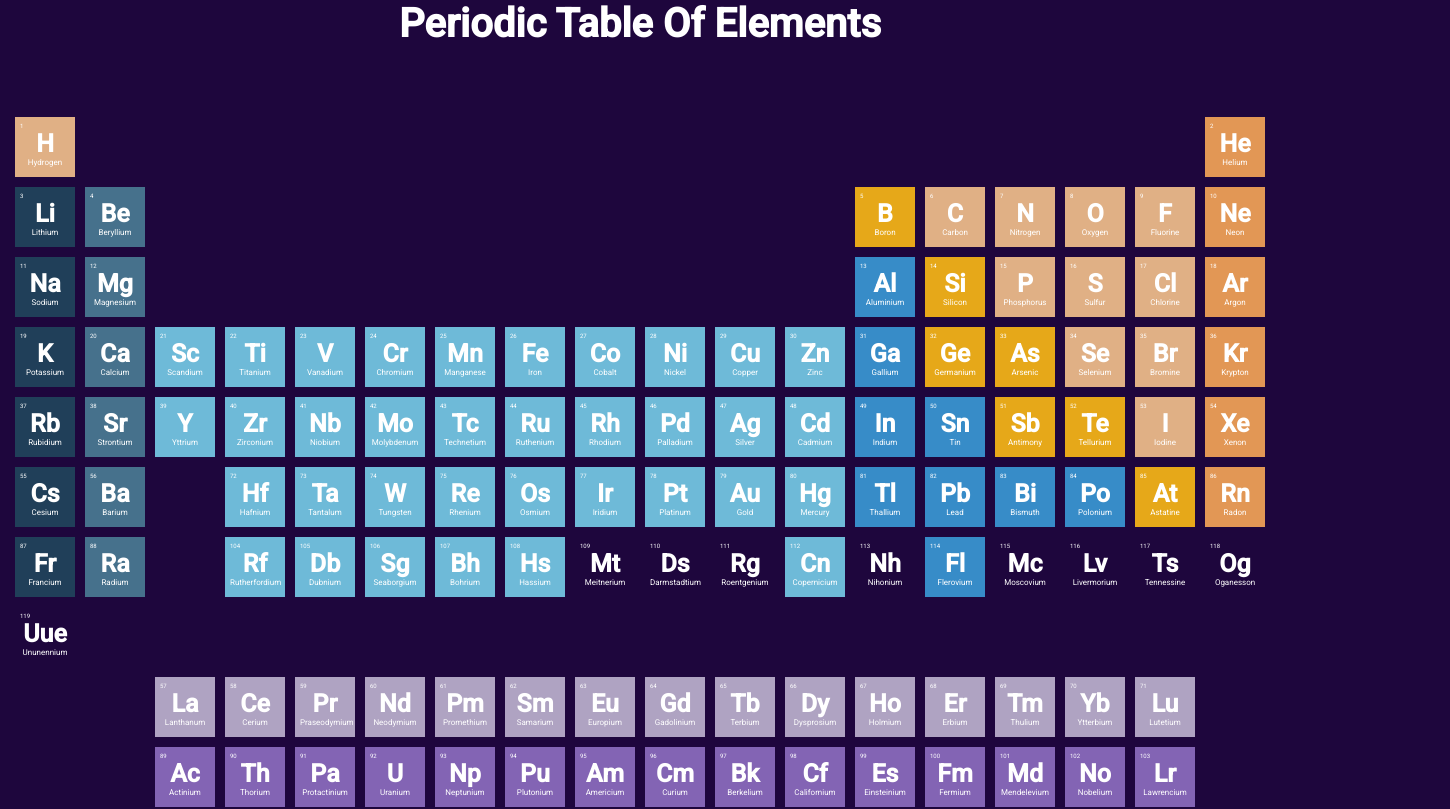
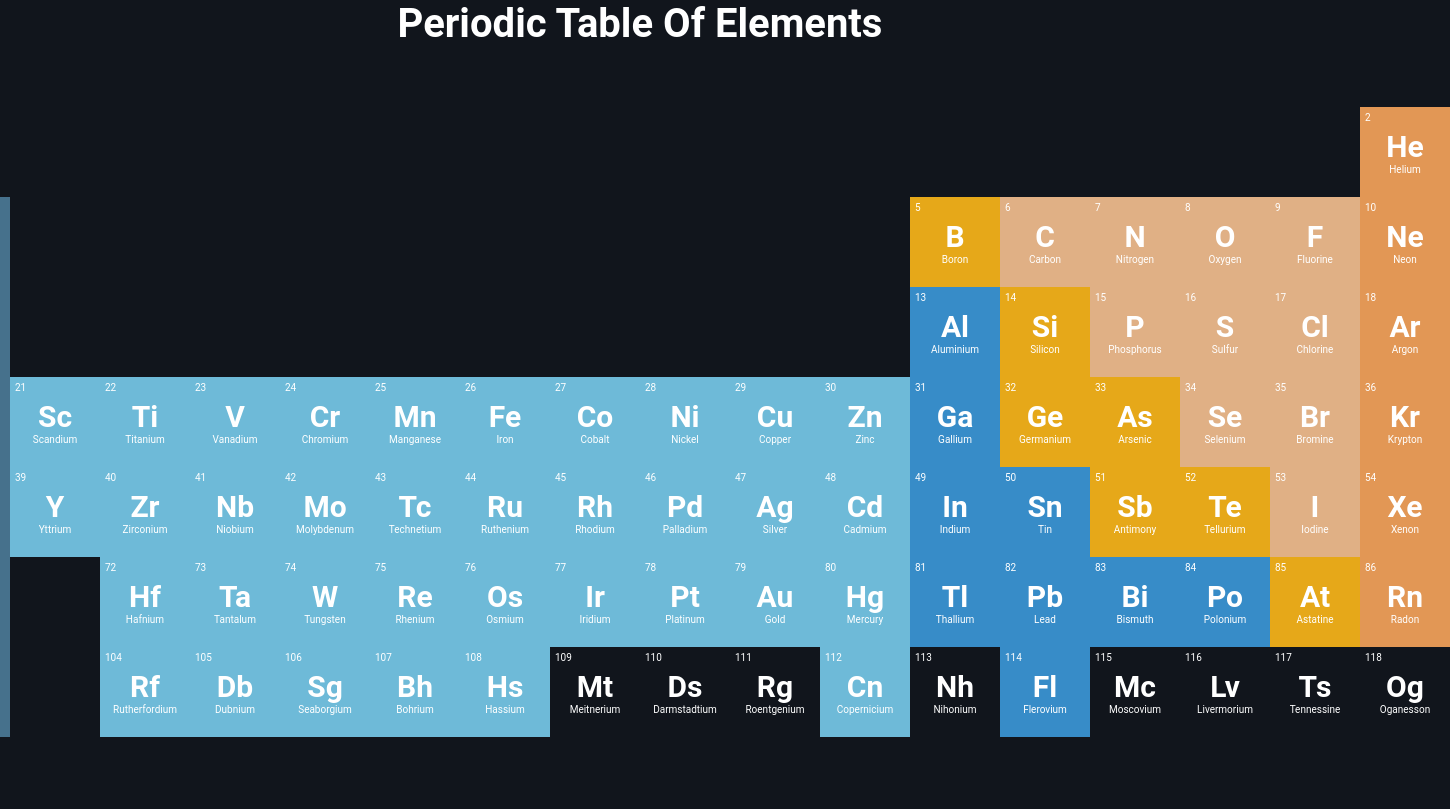
Before and after one commit to TraekWells/periodic-table-of-elements, a Vue app: page / in a window 1280 px wide. Shown: the top 809 px of the page, 1450 px wide, since content can reach past the window. Built offline with nearby package versions, Linux system fonts and the light colour scheme; the HTML template or start-up script is replaced by a standard one.

Commit message:
Created the extra information panel. Tried and failed with the atomic bohr model package.

```diff
--- a/package.json
+++ b/package.json
@@ -8,6 +8,7 @@
     "lint": "vue-cli-service lint"
   },
   "dependencies": {
+    "atomic-bohr-model": "^1.0.91",
     "core-js": "^3.6.5",
     "vue": "^2.6.11"
   },
--- a/src/App.vue
+++ b/src/App.vue
@@ -7,7 +7,6 @@
 </template>
 
 <script>
-import elements from "./data/data.json";
 import Header from "@/components/Header";
 import PeriodicTable from "@/components/PeriodicTable";
 import Footer from "@/components/Footer";
@@ -18,21 +17,6 @@ export default {
     Header,
     PeriodicTable,
     Footer
-  },
-  data() {
-    return {
-      elements: elements.elements
-    };
-  },
-  computed: {
-    showOnSubgrid: function() {
-      return this.elements.filter(function(element) {
-        return (
-          (element.number >= 57 && element.number <= 71) ||
-          (element.number >= 89 && element.number <= 103)
-        );
-      });
-    }
   }
 };
 </script>
@@ -60,11 +44,11 @@ p {
 html {
   box-sizing: border-box;
   font-size: 62.5%;
-  font-family: $font-stack;
+  font-family: $font-stack-body;
 }
 
 body {
-  background-color: #1e063d;
+  background-color: #11151c;
 }
 
 h1 {
@@ -72,13 +56,4 @@ h1 {
   color: $color-white;
   font-size: 4rem;
 }
-
-.periodic-table {
-  display: grid;
-  grid-gap: 1rem;
-  grid-template-columns: repeat(18, 6rem);
-  grid-template-rows: repeat(10, 6rem);
-  justify-content: center;
-  margin-top: 7rem;
-}
 </style>
--- a/src/components/Element.vue
+++ b/src/components/Element.vue
@@ -2,8 +2,8 @@
   <article
     class="element"
     :class="getClass()"
-    :style="{gridColumn: element.xpos, gridRow: element.ypos}"
-    @mouseenter="sendDetails(element)"
+    :style="{ gridColumn: element.xpos, gridRow: element.ypos }"
+    @click="sendDetails(element)"
   >
     <div class="element__number">{{ element.number }}</div>
     <div class="element__symbol">{{ element.symbol }}</div>
@@ -12,15 +12,12 @@
 </template>
 
 <script>
+// import "atomic-bohr-model/dist/atomicBohrModel.min.js";
+
 export default {
   name: "Element",
   props: {
     element: Object
-  },
-  data() {
-    return {
-      previousPosition: 0
-    };
   },
   methods: {
     getClass() {
@@ -73,17 +70,25 @@ export default {
   padding: 0.5rem;
   position: relative;
   color: $color-white;
+  display: flex;
+  flex-direction: column;
+  justify-content: center;
+  position: relative;
+  border-collapse: collapse;
 
   &__number {
-    font-size: 0.6rem;
+    position: absolute;
+    font-size: 1rem;
+    top: 0.5rem;
+    left: 0.5rem;
   }
   &__symbol {
-    font-size: 2.5rem;
+    font-size: 3rem;
     font-weight: bold;
     text-align: center;
   }
   &__name {
-    font-size: 0.8rem;
+    font-size: 1rem;
     text-align: center;
   }
   &__mass {
--- a/src/components/PeriodicTable.vue
+++ b/src/components/PeriodicTable.vue
@@ -1,10 +1,28 @@
 <template>
   <section class="periodic-table">
     <article v-if="panelOpen" class="periodic-table__panel">
-      <h3>{{ currentElement.name }}</h3>
-      <p>{{ currentElement.category }}</p>
-      <p>{{ currentElement.phase }}</p>
-      <p>{{ currentElement.summary }}</p>
+      <div id="bohr-model-container"></div>
+      <div class="details">
+        <h3 class="details__name">
+          <span>{{ currentElement.number }}</span>
+          {{ currentElement.name }}
+        </h3>
+        <div class="columns">
+          <div class="details__column">
+            <p class="details__title">Phase</p>
+            <p class="details__description">{{ currentElement.phase }}</p>
+          </div>
+          <div class="details__column">
+            <p class="details__title">Category</p>
+            <p class="details__description">{{ currentElement.category }}</p>
+          </div>
+          <div class="details__column">
+            <p class="details__title">Atomic Mass</p>
+            <p class="details__description">{{ currentElement.atomic_mass }}</p>
+          </div>
+        </div>
+        <p class="details__summary">{{ currentElement.summary }}</p>
+      </div>
     </article>
     <Element
       v-for="element in elements"
@@ -18,6 +36,7 @@
 <script>
 import elements from "../data/data.json";
 import Element from "./Element";
+// import "atomic-bohr-model/dist/atomicBohrModel.min.js";
 
 export default {
   name: "PeriodicTable",
@@ -28,30 +47,94 @@ export default {
     return {
       elements: elements.elements,
       panelOpen: false,
-      currentElement: null
+      currentElement: null,
+      atomDisplay: null
     };
   },
   methods: {
     displayDetails(payload) {
       this.panelOpen = true;
       this.currentElement = payload.element;
+      // this.atomDisplay = new Atom({
+      //   containerId: "#bohr-model-container",
+      //   numElectrons: 8,
+      //   idNumber: 1
+      // });
     }
   }
 };
 </script>
 
 <style lang="scss">
+@import "../scss/variables";
+
 .periodic-table {
+  width: 95%;
+  margin: 6rem auto 0;
   display: grid;
-  grid-gap: 1rem;
-  grid-template-columns: repeat(18, 6rem);
-  grid-template-rows: repeat(10, 6rem);
+  grid-template-columns: repeat(18, 9rem);
+  grid-template-rows: repeat(10, 9rem);
+  grid-template-areas:
+    ". . panel panel panel panel panel panel panel panel panel panel . . . . . ."
+    ". . panel panel panel panel panel panel panel panel panel panel . . . . . ."
+    ". . panel panel panel panel panel panel panel panel panel panel . . . . . .";
   justify-content: center;
-  margin-top: 7rem;
-  grid-template-areas: ". . panel panel panel panel panel panel panel panel panel panel . . . .";
 
   &__panel {
     grid-area: panel;
+    display: flex;
+    color: $color-white;
+    padding: 2rem;
+
+    .details {
+      flex-basis: 65%;
+
+      &__name {
+        position: relative;
+        font-size: 3rem;
+
+        span {
+          position: absolute;
+          left: -3rem;
+          font-size: 1.3rem;
+          border-radius: 50%;
+          background-color: firebrick;
+          height: 2rem;
+          width: 2rem;
+          display: flex;
+          justify-content: center;
+          align-items: center;
+        }
+      }
+
+      .columns {
+        display: flex;
+      }
+
+      &__column {
+        &:not(:last-child) {
+          margin-right: 3rem;
+        }
+      }
+
+      &__title {
+        font-size: 1.5rem;
+      }
+
+      &__description {
+        font-size: 2.5rem;
+      }
+
+      &__summary {
+        font-size: 1.6rem;
+      }
+    }
+
+    #bohr-model-container {
+      flex-basis: 35%;
+      height: 500px;
+      width: 500px;
+    }
   }
 }
 </style>
--- a/public/index.html
+++ b/src/public/index.html
@@ -4,7 +4,6 @@
     <meta charset="utf-8" />
     <meta http-equiv="X-UA-Compatible" content="IE=edge" />
     <meta name="viewport" content="width=device-width,initial-scale=1.0" />
-    <link rel="icon" href="<%= BASE_URL %>favicon.ico" />
     <title>Periodic Table Of Elements</title>
     <link
       href="https://fonts.googleapis.com/css?family=Roboto:400,500"
--- a/src/scss/_variables.scss
+++ b/src/scss/_variables.scss
@@ -14,4 +14,5 @@ $color-dark-gray: #333333;
 $color-light-gray: #f3f3f3;
 $color-white: #ffffff;
 
-$font-stack: "Roboto", sans-serif;
+$font-stack-body: "Roboto", sans-serif;
+// $font-stack-headers: "Roboto", sans-serif;
```
Also changed, not shown: 2 other files (tests, documents, lock files or other folders).
